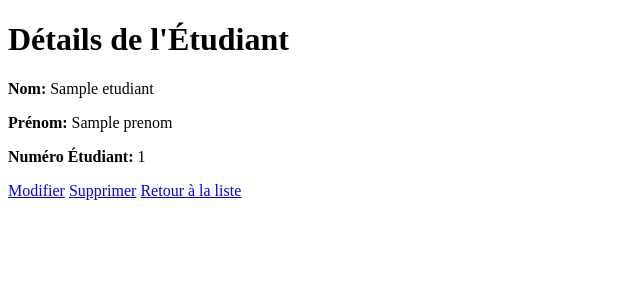
After one commit to StaceyCodjia/WorkshopArchiS2, a Flask app: template templates/student/details.html in a window 1280 px wide. The commit adds this page. Shown: the top 300 px of the page, without its empty margins (0-640 px from the left). Run offline with Flask 3, Linux system fonts and the light colour scheme; the template is opened without the code that fills it: most values are stand-ins (such as "Sample title", 1, 10 or a date in 2020).

Commit message:
Suppression étudiants + details des étudiants + gitignore

```diff
--- a/main.py
+++ b/main.py
@@ -3,6 +3,22 @@ from flask import Flask, request, render_template, jsonify, abort, url_for, redi
 app = Flask(__name__)
 
 etudiants = []
+
+competences = [
+    {"id": 1, "nom": "Python"},
+    {"id": 2, "nom": "JavaScript"},
+    {"id": 3, "nom": "HTML/CSS"},
+    {"id": 4, "nom": "SQL"},
+    {"id": 5, "nom": "Machine Learning"}
+]
+
+etudiants_competences = [
+    {"etudiant_id": 1, "competence_id": 1},
+    {"etudiant_id": 1, "competence_id": 2},
+    {"etudiant_id": 2, "competence_id": 3},
+    {"etudiant_id": 3, "competence_id": 4},
+    {"etudiant_id": 4, "competence_id": 5}
+]
 
 @app.route("/")
 def index():
@@ -27,6 +43,20 @@ def traitement():
 
     return redirect(url_for('index'))
 
+@app.route("/details/<int:id>")
+def details(id):
+    if id < 1 or id > len(etudiants):
+        abort(404)
+
+    etudiant = etudiants[id - 1]
+    comp_etud = []
+    for comp in etudiants_competences:
+        if(comp['etudiant_id'] == id):
+            comp_etud.append(comp['competence_id'])
+
+    competences_etudiant = [c for c in competences if c['id'] in comp_etud]
+    return render_template('/student/details.html', etudiant=etudiant, competences=competences_etudiant)
+
 @app.route("/edit/<int:id>")
 def edit(id):
     etudiant = etudiants[id - 1]
@@ -46,3 +76,16 @@ def update(id):
     }
 
     return redirect(url_for('index'))
+
+@app.route("/delete/<int:id>")
+def delete(id):
+    if id < 1 or id > len(etudiants):
+        abort(404)
+
+    etudiants.pop(id - 1)
+
+    # Reindex the list
+    for i in range(id - 1, len(etudiants)):
+        etudiants[i]['id'] = i + 1
+
+    return redirect(url_for('index'))
--- a/templates/index.html
+++ b/templates/index.html
@@ -22,7 +22,9 @@
                         <td>{{ etudiant.nom }}</td>
                         <td>{{ etudiant.prenom }}</td>
                         <td>
+                            <a href="{{ url_for('details', id=etudiant.id) }}">Détails</a>
                             <a href="{{ url_for('edit', id=etudiant.id) }}">Modifier</a>
+                            <a href="{{ url_for('delete', id=etudiant.id) }}">Supprimer</a>
                         </td>
                     </tr>
                 {% endfor %}
--- /dev/null
+++ b/templates/student/details.html
@@ -0,0 +1,23 @@
+<!DOCTYPE html>
+<html>
+    <head>
+        <meta charset="UTF-8" />
+        <title>S.A.C</title>
+    </head>
+    <body>
+        <h1>Détails de l'Étudiant</h1>
+        <div>
+            <p><strong>Nom:</strong> {{ etudiant.nom }}</p>
+            <p><strong>Prénom:</strong> {{ etudiant.prenom }}</p>
+            <p><strong>Numéro Étudiant:</strong> {{ etudiant.num_etud }}</p>
+            <div>
+               <!-- TODO: competences -->
+            </div>
+        </div>
+        <div>
+            <a href="{{ url_for('edit', id=etudiant.id) }}">Modifier</a>
+            <a href="{{ url_for('delete', id=etudiant.id) }}">Supprimer</a>
+            <a href="{{ url_for('index') }}">Retour à la liste</a>
+        </div>
+    </body>
+</html>
```
Also changed, not shown: 1 other file.
